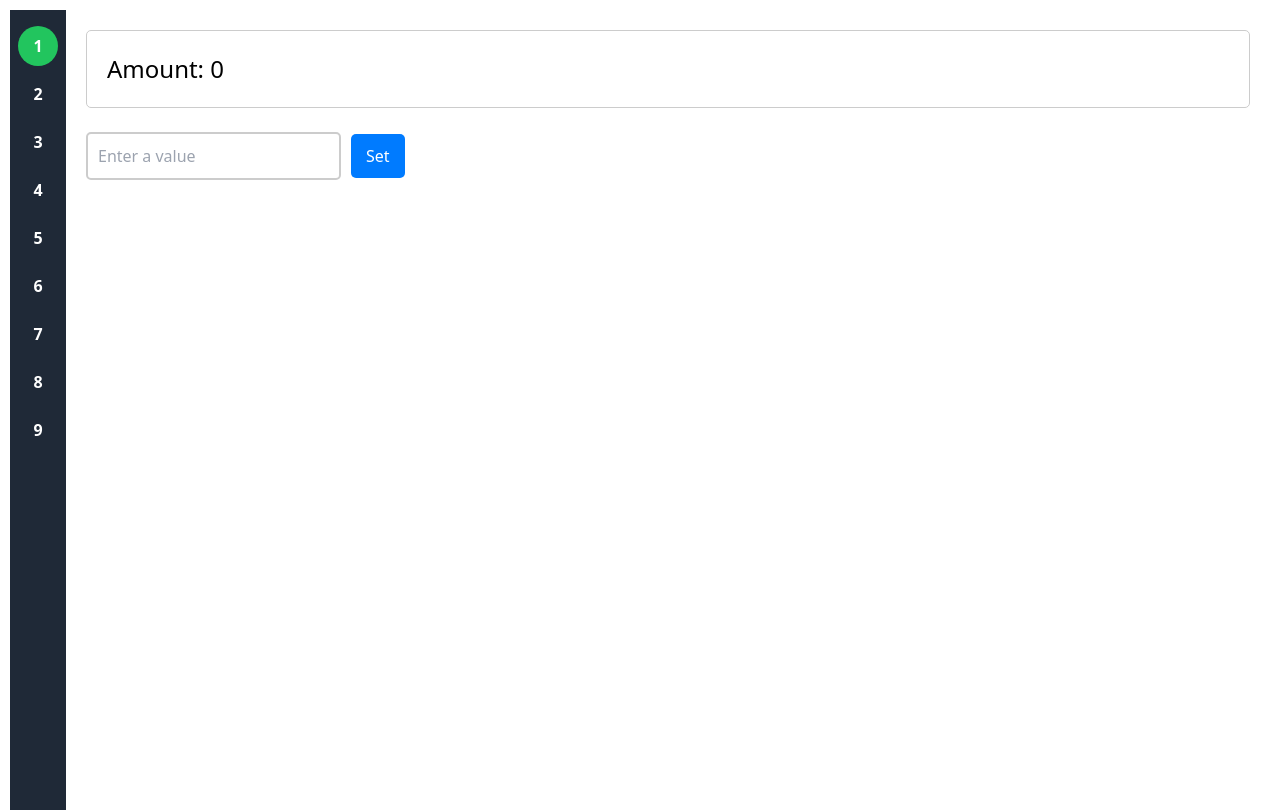
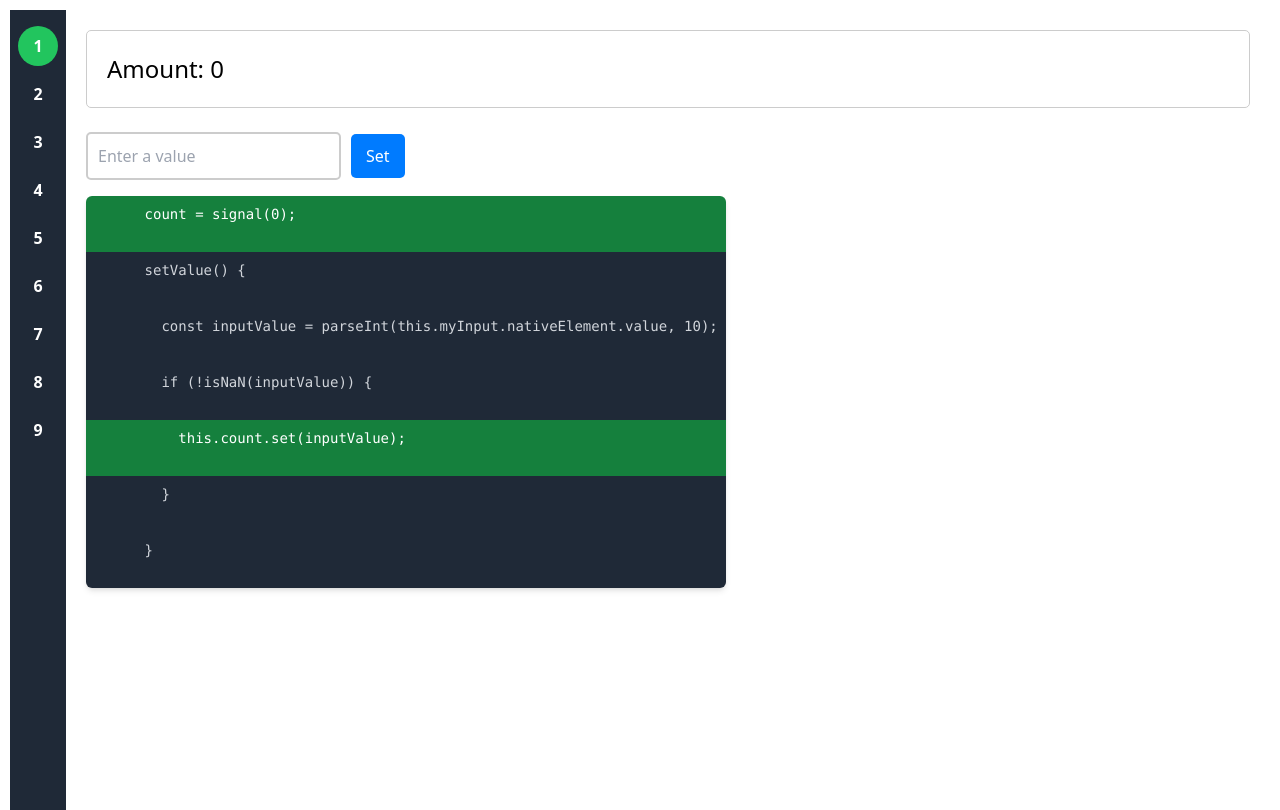
Before and after one commit to damiansire/angular-examples, an Angular app: page /0 in a window 1280 px wide. Built offline with nearby package versions, Linux system fonts and the light colour scheme.

Commit message:
feat: add code preview to writable signal

```diff
--- a/src/app/signals/1-writable-signals/writable-signals.component.html
+++ b/src/app/signals/1-writable-signals/writable-signals.component.html
@@ -11,3 +11,6 @@
   />
   <button class="btn btn-primary" (click)="setValue()">Set</button>
 </div>
+<div class="mt-4">
+  <app-code [lines]="lineas" />
+</div>
--- a/src/app/signals/1-writable-signals/writable-signals.component.ts
+++ b/src/app/signals/1-writable-signals/writable-signals.component.ts
@@ -1,11 +1,19 @@
-import { Component, ElementRef, ViewChild, signal } from '@angular/core';
+import {
+  Component,
+  ElementRef,
+  ViewChild,
+  computed,
+  signal,
+} from '@angular/core';
+import { codeLine } from '../../components-atom/component-atom.interface';
+import { CodeComponent } from '../../components-atom/code/code.component';
 
 @Component({
   selector: 'app-writable-signals',
   standalone: true,
-  imports: [],
   templateUrl: './writable-signals.component.html',
   styleUrl: './writable-signals.component.css',
+  imports: [CodeComponent],
 })
 export class WritableSignalsComponent {
   count = signal(0);
@@ -17,6 +25,19 @@ export class WritableSignalsComponent {
     this.count.update((value) => value + 1);
     console.log(this.count());
   }
+
+  lineas = computed<codeLine[]>(() => [
+    { line: 'count = signal(0);', active: true },
+    { line: 'setValue() {', active: false },
+    {
+      line: '  const inputValue = parseInt(this.myInput.nativeElement.value, 10);',
+      active: false,
+    },
+    { line: '  if (!isNaN(inputValue)) {', active: false },
+    { line: '    this.count.set(inputValue);', active: true }, // Esta línea se ejecuta solo si inputValue es un número
+    { line: '  }', active: false },
+    { line: '}', active: false },
+  ]);
   setValue() {
     const inputValue = parseInt(this.myInput.nativeElement.value, 10);
     if (!isNaN(inputValue)) {
```
